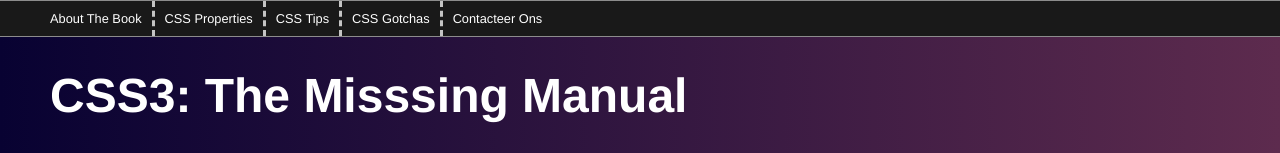
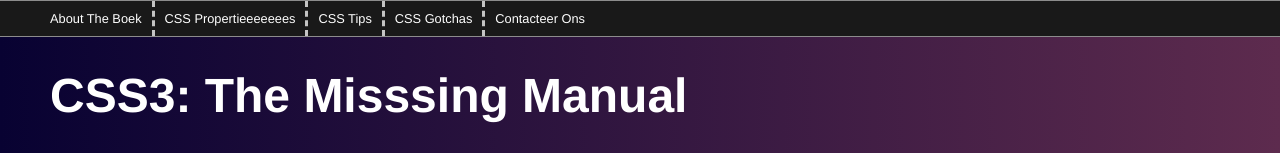
Before and after one commit to robbedb12/eennaam, a plain HTML site: page www/index.html in a window 1280 px wide. Shown: the top 153 px of the page. Drawn offline with Linux system fonts and the light colour scheme.

Commit message:
correcte hotfix

```diff
--- a/www/index.html
+++ b/www/index.html
@@ -12,8 +12,8 @@
       <header>
         <nav class="clear">
           <ul>
-            <li><a href="#">About The Book</a></li>
-            <li><a href="#">CSS Properties</a></li>
+            <li><a href="#">About The Boek</a></li>
+            <li><a href="#">CSS Propertieeeeeees</a></li>
             <li><a href="#">CSS Tips</a></li>
             <li><a href="#">CSS Gotchas</a></li>
             <li><a href="#">Contacteer Ons</a></li>
```
